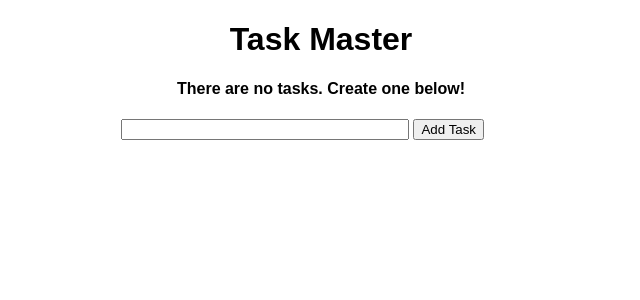
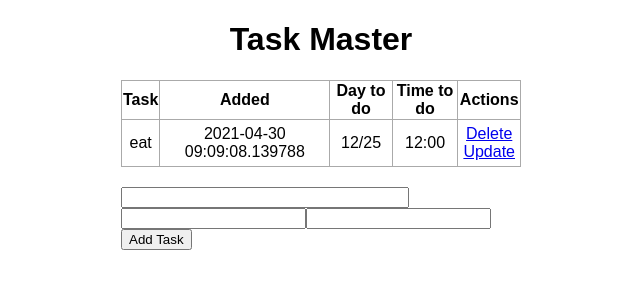
Before and after one commit to johnwalking/Line-Bot-Remind, a Flask app: page / in a window 1280 px wide. Shown: the top 300 px of the page, without its empty margins (319-959 px from the left). Run offline with Flask 2, Linux system fonts and the light colour scheme; data comes from the database, SQL or seed files in the repository; data that the repository does not hold is empty.

Commit message:
add new column to enter

```diff
--- a/app.py
+++ b/app.py
@@ -1,6 +1,7 @@
 from flask import Flask, render_template, url_for, request, redirect
 from flask_sqlalchemy import SQLAlchemy
 from datetime import datetime
+from datetime import timedelta
 
 app = Flask(__name__)
 app.config['SQLALCHEMY_DATABASE_URI'] = 'sqlite:///test.db'
@@ -9,7 +10,9 @@ db = SQLAlchemy(app)
 class Todo(db.Model):
     id = db.Column(db.Integer, primary_key=True)
     content = db.Column(db.String(200), nullable=False)
-    date_created = db.Column(db.DateTime, default=datetime.utcnow)
+    date_created = db.Column(db.DateTime, default= datetime.utcnow())
+    day_to_do = db.Column(db.String(20) , default = "2/29" )
+    time_to_do  = db.Column(db.String(20) , default = "9:00")
 
     def __repr__(self):
         return '<Task %r>' % self.id
@@ -19,7 +22,9 @@ class Todo(db.Model):
 def index():
     if request.method == 'POST':
         task_content = request.form['content']
-        new_task = Todo(content=task_content)
+        task_day = request.form['day_to_do']
+        task_time = request.form['time_to_do']
+        new_task = Todo(content=task_content, day_to_do = task_day,time_to_do=task_time)
 
         try:
             db.session.add(new_task)
@@ -50,6 +55,8 @@ def update(id):
 
     if request.method == 'POST':
         task.content = request.form['content']
+        task.day_to_do = request.form['day_to_do']
+        task.time_to_do = request.form['time_to_do']
 
         try:
             db.session.commit()
@@ -62,4 +69,4 @@ def update(id):
 
 
 if __name__ == "__main__":
-    app.run(debug=True)
+    app.run(debug=True,port = 7777)
--- a/templates/index.html
+++ b/templates/index.html
@@ -14,12 +14,16 @@
         <tr>
             <th>Task</th>
             <th>Added</th>
+            <th>Day to do </th>
+            <th>Time to do </th>
             <th>Actions</th>
         </tr>
         {% for task in tasks %}
             <tr>
                 <td>{{ task.content }}</td>
-                <td>{{ task.date_created.date() }}</td>
+                <td>{{ task.date_created }}</td>
+                <td>{{ task.day_to_do }}</td>
+                <td>{{ task.time_to_do }}</td>
                 <td>
                     <a href="/delete/{{task.id}}">Delete</a>
                     <br>
@@ -33,7 +37,12 @@
     <div class="form">
         <form action="/" method="POST">
             <input type="text" name="content" id="content">
+            <br>
+            <input type="text" name="day_to_do" id="day_to_do"><input type="text" name="time_to_do" id="time_to_do">
+            <br>
             <input type="submit" value="Add Task">
+
+
         </form>
     </div>
 </div>
--- a/templates/update.html
+++ b/templates/update.html
@@ -11,6 +11,8 @@
     <div class="form">
         <form action="/update/{{task.id}}" method="POST">
             <input type="text" name="content" id="content" value="{{task.content}}">
+            <input type="text" name="day_to_do" id="day_to_do" value="{{task.day_to_do}}">
+            <input type="text" name="time_to_do" id="time_to_do" value="{{task.time_to_do}}">
             <input type="submit" value="Update">
         </form>
     </div>
```
Also changed, not shown: test.db, 1 other file.
